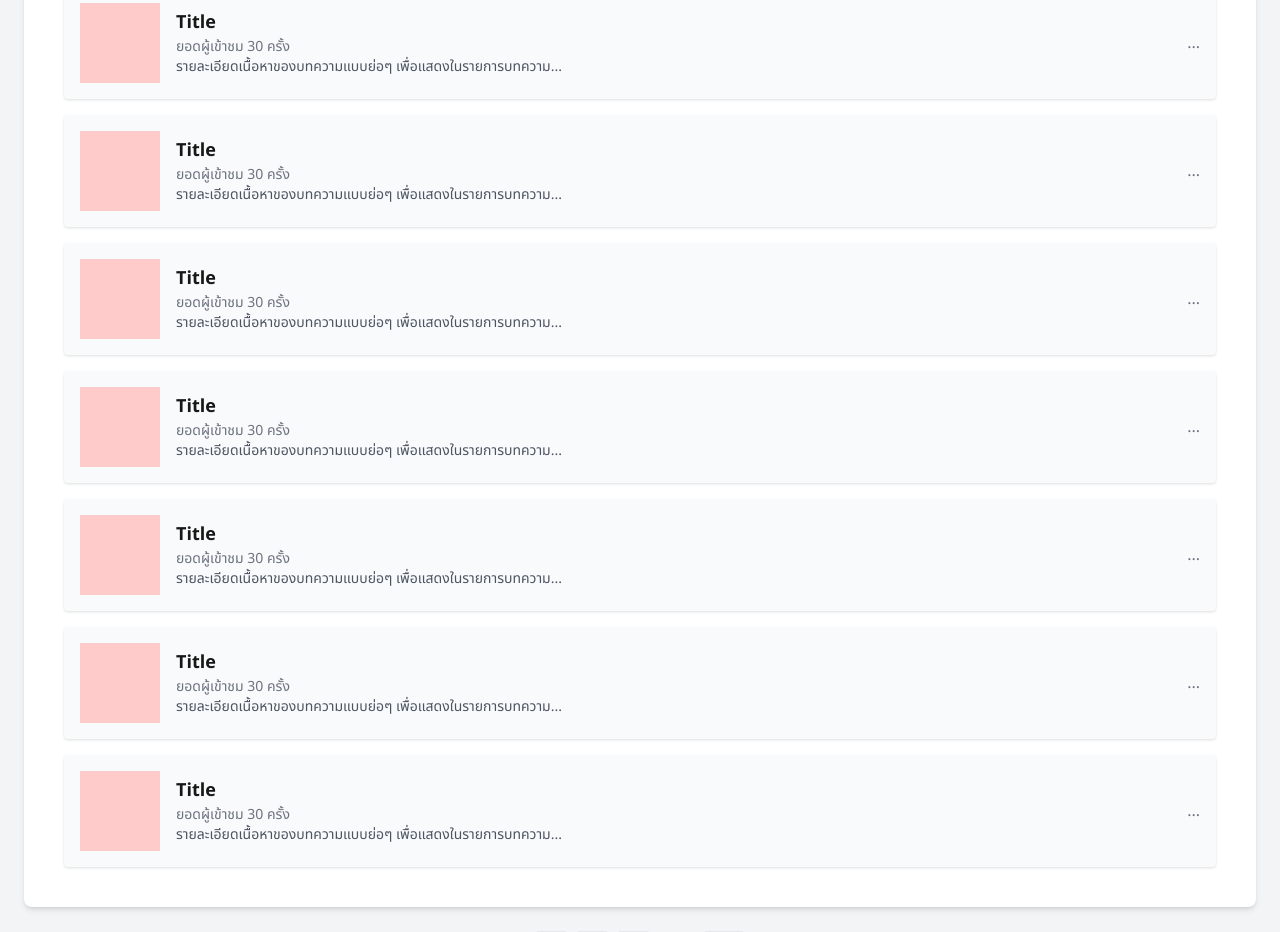
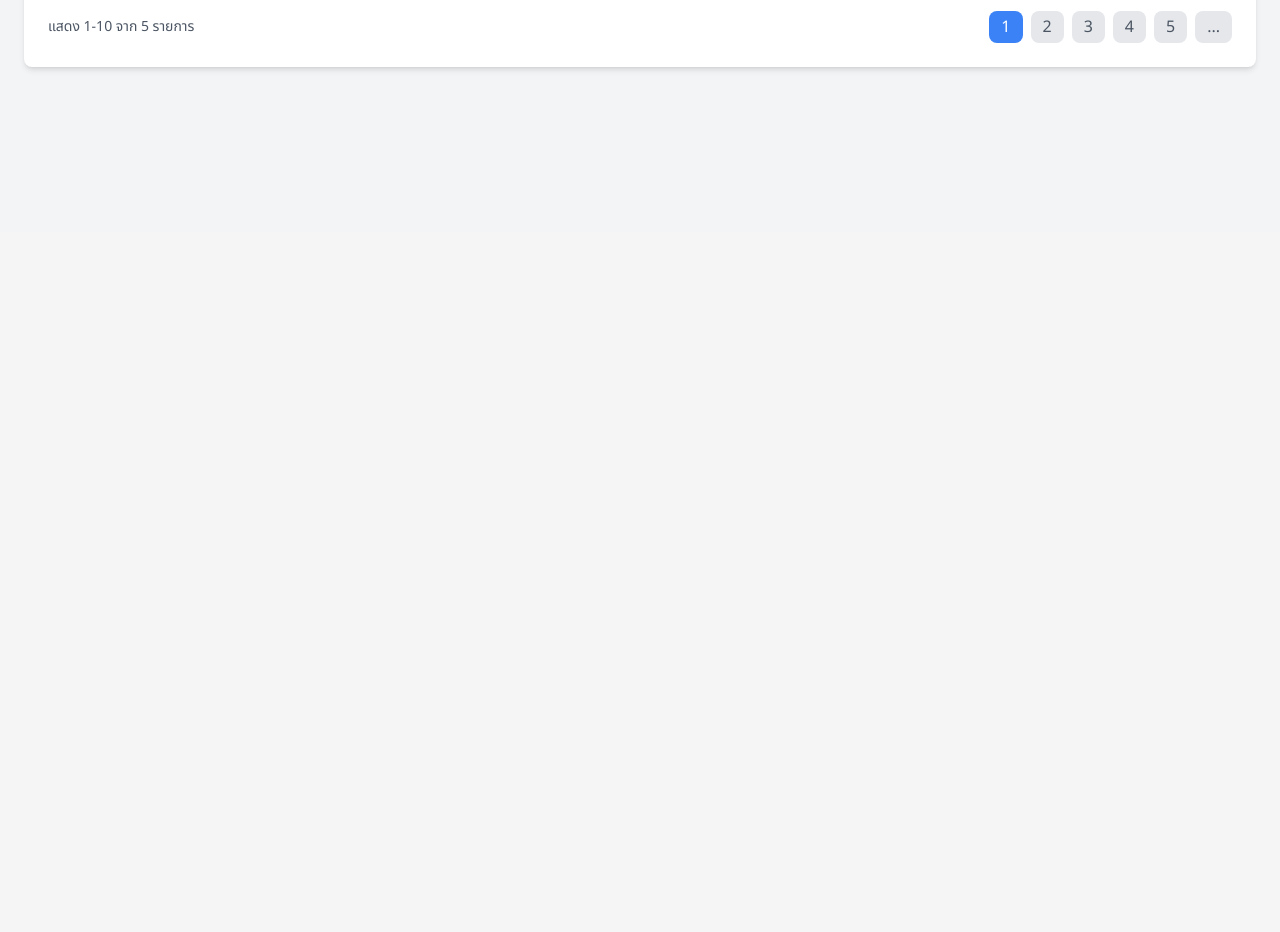
Before and after one commit to WellWave-App/wellwave-website, a Next.js app: page /infoApp/article in a window 1280 px wide. Shown: the part 640-1572 px from the top of the page. After the commit the page ends 872 px from the top, so only its background shows below. Built offline with nearby package versions, Linux system fonts and the light colour scheme.

Commit message:
fix : article success

```diff
--- a/src/app/infoApp/article/page.tsx
+++ b/src/app/infoApp/article/page.tsx
@@ -1,7 +1,7 @@
 import React from 'react';
 
 const ArticlesPage: React.FC = () => {
-  const articles = Array(10).fill({
+  const articles = Array(5).fill({
     title: 'Title',
     views: 30,
     description: 'รายละเอียดเนื้อหาของบทความแบบย่อๆ เพื่อแสดงในรายการบทความ...',
@@ -27,35 +27,70 @@ const ArticlesPage: React.FC = () => {
             <button className="text-gray-600 hover:text-blue-600">อื่น ๆ</button>
           </nav>
         </div>
-          <div className="p-4 space-y-4">
+        <div className="p-4 space-y-4 max-h-[400px] overflow-y-auto">
           {articles.map((article, index) => (
             <div
               key={index}
-                className="flex items-center bg-gray-50 p-4 rounded shadow hover:shadow-md"
+              className="flex items-start bg-white  rounded-lg shadow hover:shadow-lg"
             >
-                <div className="w-20 h-20 bg-red-200 "></div>
+              {/* รูปภาพหรือไอคอนด้านซ้าย */}
+              <div className="w-32 h-32 bg-gray-200 flex items-center justify-center rounded-l-lg">
+                {/* ใส่ไอคอนหรือภาพ */}
+
+              </div>
+
+              {/* เนื้อหา */}
               <div className="ml-4 flex-grow">
-                  <h2 className="text-lg font-bold">{article.title}</h2>
+                <h2 className="text-lg font-bold text-gray-800 mt-4">{article.title}</h2>
+                <div className="flex items-center space-x-2 mt-1">
+                  {/* ปุ่มหมวดหมู่ */}
+                  <span className="bg-blue-600 text-white text-xs font-sans px-4 py-1 rounded">
+                    หมวด
+                  </span>
                   <p className="text-sm text-gray-500">ยอดผู้เข้าชม {article.views} ครั้ง</p>
-                  <p className="text-sm text-gray-600">{article.description}</p>
                 </div>
-                <button className="ml-4 text-gray-500 hover:text-gray-700">
-                  ...
+                <p className="text-sm text-gray-600 mt-2 line-clamp-2">{article.description}</p>
+              </div>
+
+              {/* ปุ่มเพิ่มเติม */}
+              <button className="px-4 py-2 text-gray-400 hover:text-gray-600">
+                <svg
+                  xmlns="http://www.w3.org/2000/svg"
+                  className="h-6 w-6"
+                  fill="none"
+                  viewBox="0 0 24 24"
+                  stroke="currentColor"
+                >
+                  <path
+                    strokeLinecap="round"
+                    strokeLinejoin="round"
+                    strokeWidth={2}
+                    d="M6 12h.01M12 12h.01M18 12h.01"
+                  />
+                </svg>
               </button>
             </div>
           ))}
         </div>
+
+        <footer className="flex justify-between items-center mt-6">
+          {/* ข้อความ "แสดง 1-10 จาก X รายการ" ชิดซ้าย */}
+          <p className="text-gray-600 text-sm">แสดง 1-10 จาก {articles.length} รายการ</p>
+
+          {/* ปุ่มเลขหน้า (pagination) ชิดขวา */}
+          <div className="flex space-x-2 ml-auto">
+            {[1, 2, 3, 4, 5].map((page) => (
+              <button key={page} className={`py-1 px-3 rounded-lg ${page === 1 ? "bg-blue-500 text-white" : "bg-gray-200 text-gray-600"}`}>
+                {page}
+              </button>
+            ))}
+            <button className="py-1 px-3 bg-gray-200 text-gray-600 rounded-lg">...</button>
           </div>
-        <footer className="flex justify-center mt-6">
-          <nav className="flex space-x-2">
-            <button className="px-3 py-1 bg-gray-200 rounded hover:bg-gray-300">1</button>
-            <button className="px-3 py-1 bg-gray-200 rounded hover:bg-gray-300">2</button>
-            <button className="px-3 py-1 bg-gray-200 rounded hover:bg-gray-300">3</button>
-            <span className="px-3 py-1">...</span>
-            <button className="px-3 py-1 bg-gray-200 rounded hover:bg-gray-300">20</button>
-          </nav>
         </footer>
+
       </div>
+    </div>
+
 
   );
 };
```
Lines whose indentation alone changed are shown as unchanged.
